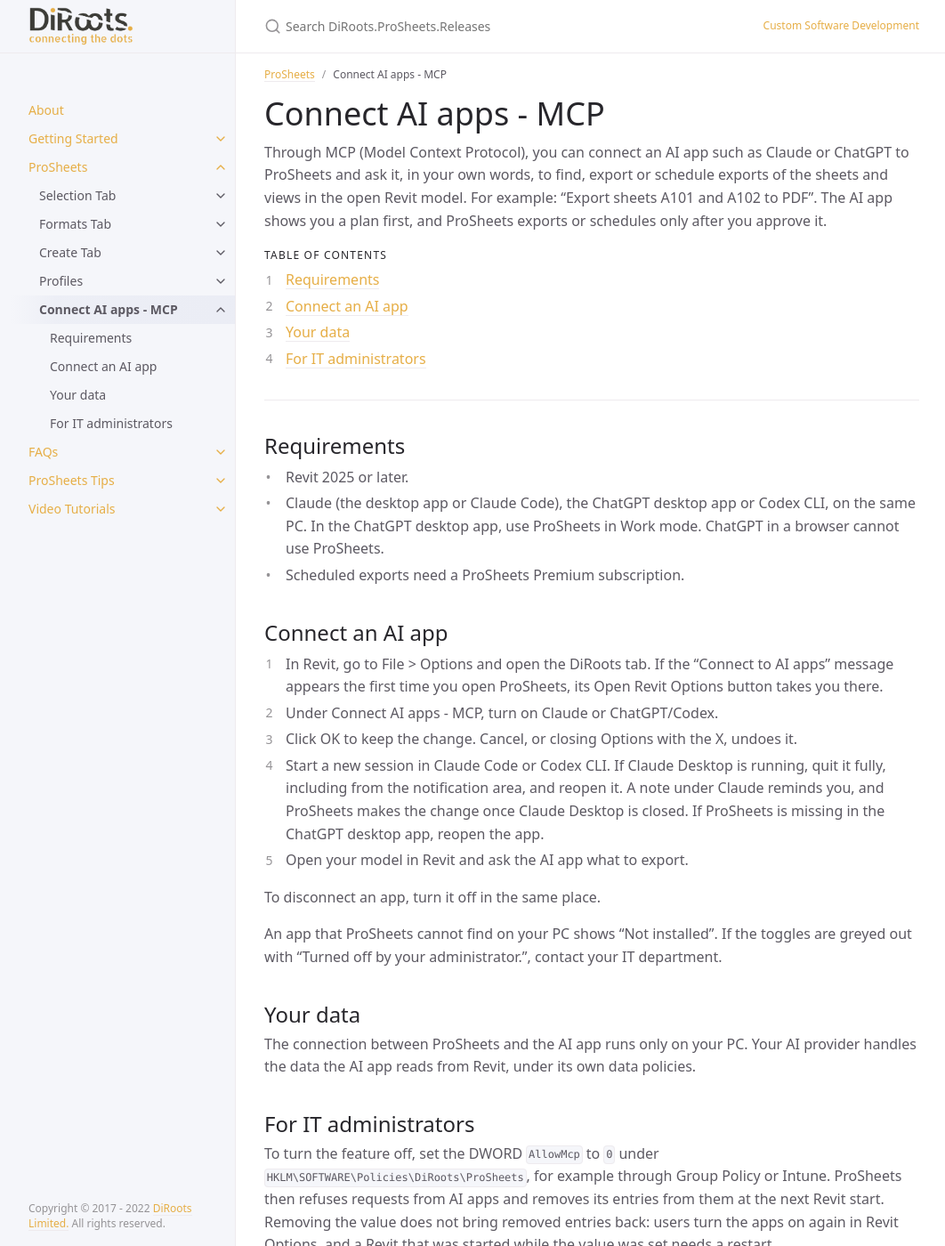
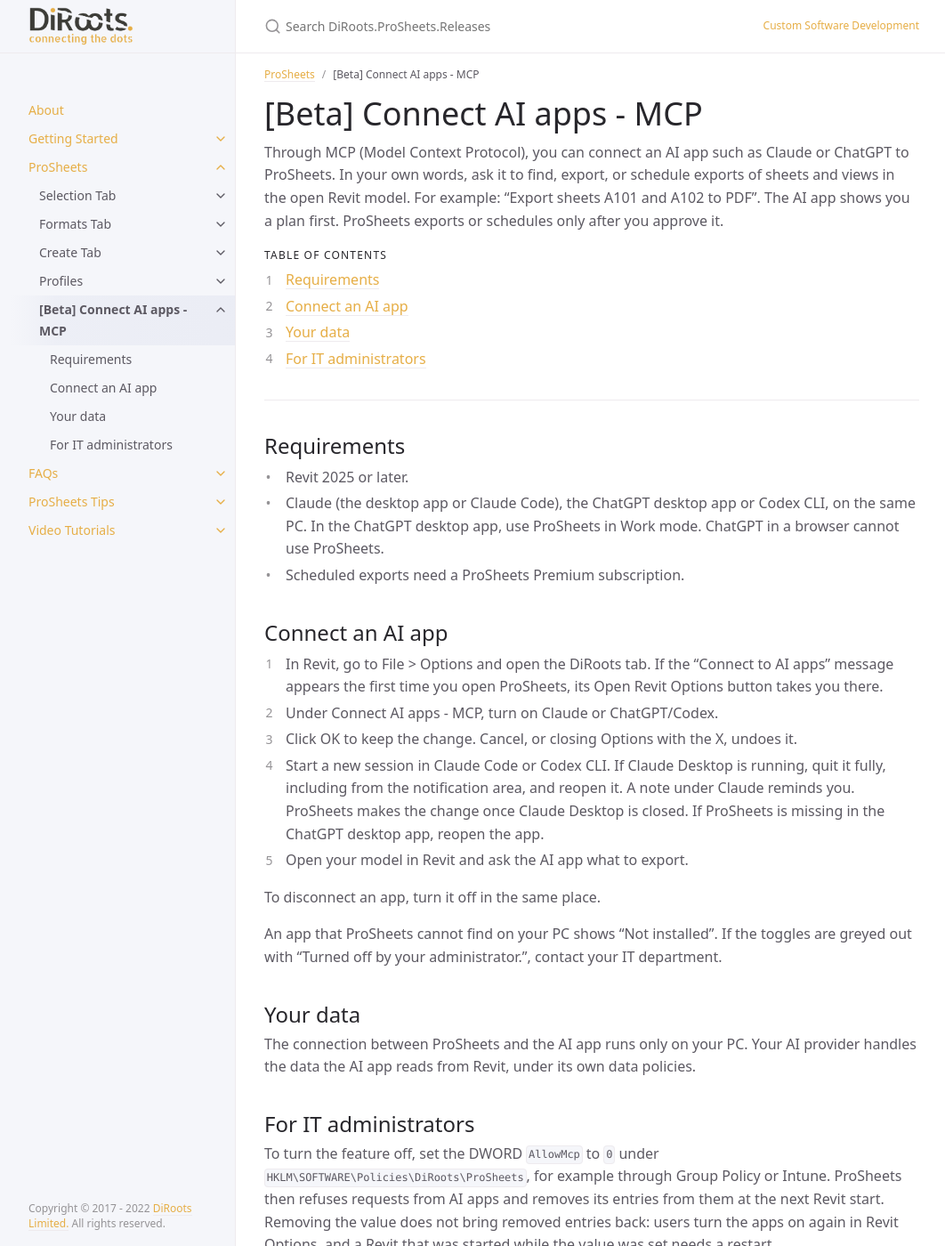
Before and after one commit to DiRoots-Limited/DiRoots.ProSheets.Releases, a Jekyll site: the page built from docs/ui-components/connect-ai-apps.md, in a window 1280 px wide and 1400 px high. Shown: the whole window at 89% size, without its empty margins (107-1169 px from the left). Built offline with Jekyll 4.4.1, drawn with Linux system fonts in a browser that asks for light colours.

Commit message:
docs: mark MCP guide as beta and simplify wording

```diff
--- a/docs/ui-components/connect-ai-apps.md
+++ b/docs/ui-components/connect-ai-apps.md
@@ -1,6 +1,6 @@
 ---
 layout: default
-title: Connect AI apps - MCP
+title: "[Beta] Connect AI apps - MCP"
 parent: ProSheets
 nav_order: 5
 nav_sections:
@@ -14,10 +14,10 @@ nav_sections:
     anchor: for-it-administrators
 ---
 
-# Connect AI apps - MCP
+# [Beta] Connect AI apps - MCP
 {: .no_toc }
 
-Through MCP (Model Context Protocol), you can connect an AI app such as Claude or ChatGPT to ProSheets and ask it, in your own words, to find, export or schedule exports of the sheets and views in the open Revit model. For example: "Export sheets A101 and A102 to PDF". The AI app shows you a plan first, and ProSheets exports or schedules only after you approve it.
+Through MCP (Model Context Protocol), you can connect an AI app such as Claude or ChatGPT to ProSheets. In your own words, ask it to find, export, or schedule exports of sheets and views in the open Revit model. For example: "Export sheets A101 and A102 to PDF". The AI app shows you a plan first. ProSheets exports or schedules only after you approve it.
 
 ## Table of contents
 {: .no_toc .text-delta }
@@ -38,7 +38,7 @@ Through MCP (Model Context Protocol), you can connect an AI app such as Claude o
 1. In Revit, go to File > Options and open the DiRoots tab. If the "Connect to AI apps" message appears the first time you open ProSheets, its Open Revit Options button takes you there.
 2. Under Connect AI apps - MCP, turn on Claude or ChatGPT/Codex.
 3. Click OK to keep the change. Cancel, or closing Options with the X, undoes it.
-4. Start a new session in Claude Code or Codex CLI. If Claude Desktop is running, quit it fully, including from the notification area, and reopen it. A note under Claude reminds you, and ProSheets makes the change once Claude Desktop is closed. If ProSheets is missing in the ChatGPT desktop app, reopen the app.
+4. Start a new session in Claude Code or Codex CLI. If Claude Desktop is running, quit it fully, including from the notification area, and reopen it. A note under Claude reminds you. ProSheets makes the change once Claude Desktop is closed. If ProSheets is missing in the ChatGPT desktop app, reopen the app.
 5. Open your model in Revit and ask the AI app what to export.
 
 To disconnect an app, turn it off in the same place.
```
